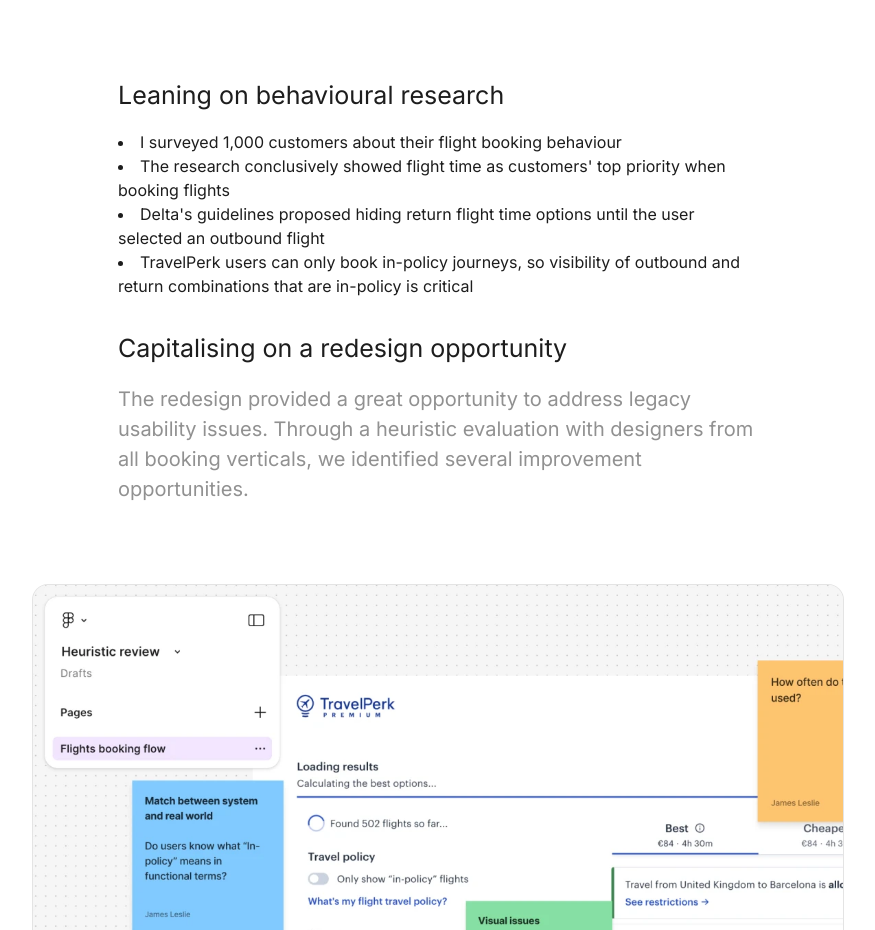
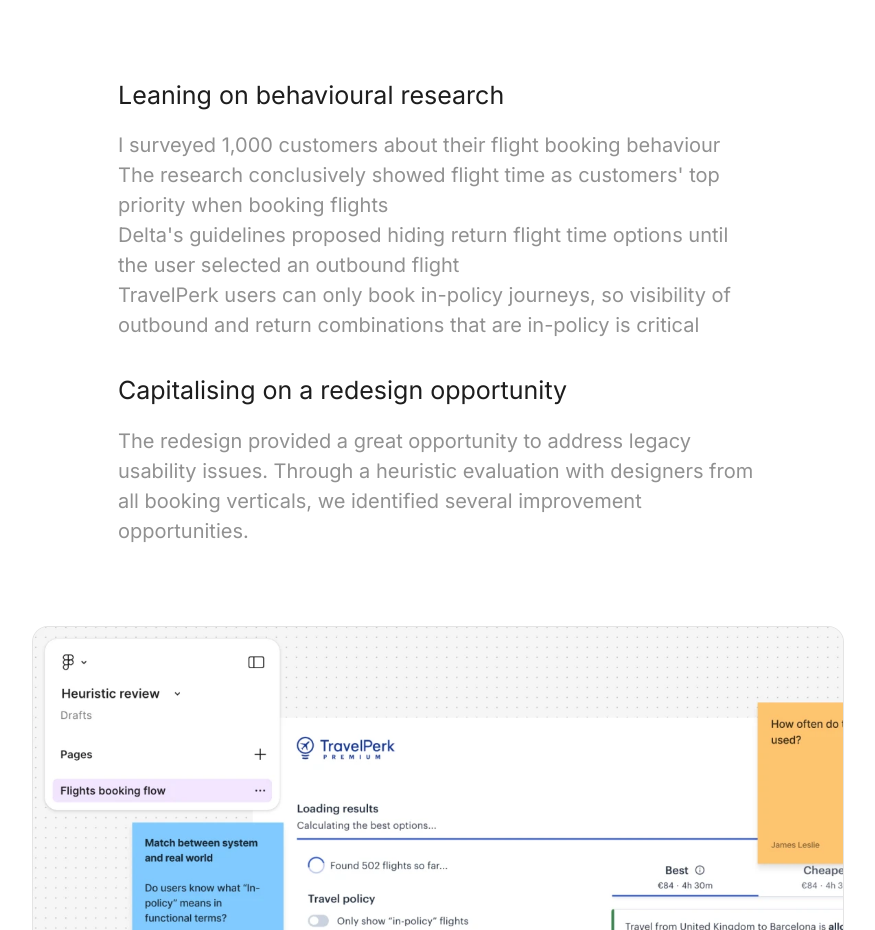
Before and after one commit to jimmylesliedesign/jimmyleslie.github.io, a plain HTML site: page travelperk/index.html in a window 1280 px wide. Shown: the part 5562-6492 px from the top of the page, without its empty margins (202-1077 px from the left). Drawn offline with Linux system fonts and the light colour scheme.

Commit message:
Update index.html

```diff
--- a/travelperk/index.html
+++ b/travelperk/index.html
@@ -1418,10 +1418,10 @@
                     <div class="approach-item">
                         <h3>Leaning on behavioural research</h3>
                         <p class="body-text">
-                            <li>I surveyed 1,000 customers about their flight booking behaviour</li>
-                            <li>The research conclusively showed flight time as customers' top priority when booking flights</li>
-                            <li>Delta's guidelines proposed hiding return flight time options until the user selected an outbound flight</li>
-                            <li>TravelPerk users can only book in-policy journeys, so visibility of outbound and return combinations that are in-policy is critical</li>
+                             <p class="body-text">I surveyed 1,000 customers about their flight booking behaviour</p>
+                             <p class="body-text">The research conclusively showed flight time as customers' top priority when booking flights</p>
+                             <p class="body-text">Delta's guidelines proposed hiding return flight time options until the user selected an outbound flight</p>
+                             <p class="body-text">TravelPerk users can only book in-policy journeys, so visibility of outbound and return combinations that are in-policy is critical</p>
                         </p>
                     </div>
 
```
